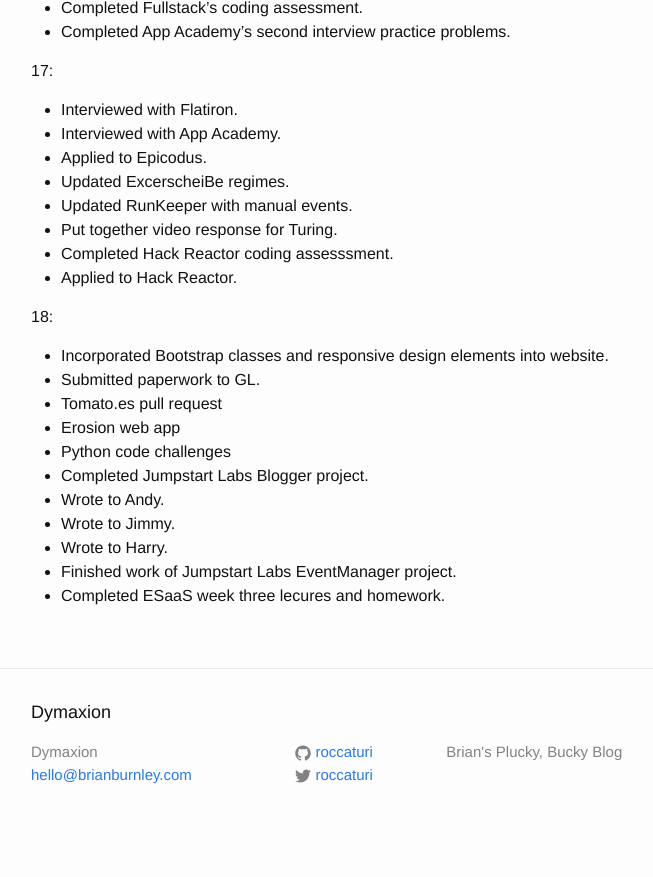
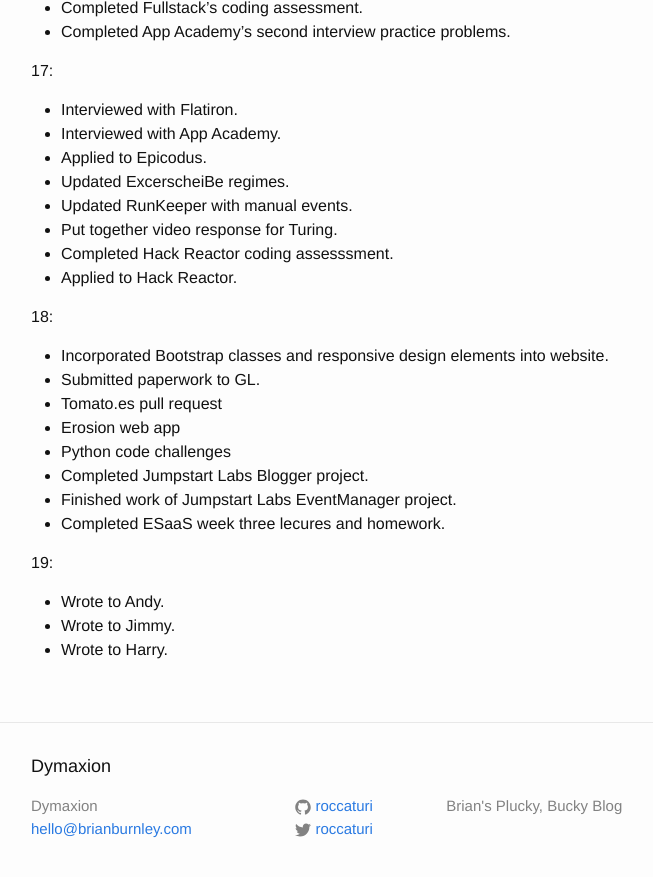
Before and after one commit to roccaturi/roccaturi.github.io, a Jekyll site: the page built from _posts/2014-12-01-journal.md, in a window 1280 px wide and 900 px high, scrolled down 1329 px. Shown: the top 877 px of the window, without its empty margins (239-892 px from the left). Built offline with Jekyll 4.4.1, drawn with Linux system fonts in a browser that asks for light colours; Markdown is read by kramdown in place of the engine named in the settings; before the commit the page ends 2175 px from its top, so only the background shows below that; part of the change alters nothing that is shown.

Commit message:
Updated Dec entry.

```diff
--- a/_posts/2014-12-01-journal.md
+++ b/_posts/2014-12-01-journal.md
@@ -69,8 +69,10 @@ categories: journal
 + Erosion web app
 + Python code challenges
 + Completed Jumpstart Labs Blogger project.
++ Finished work of Jumpstart Labs EventManager project.
++ Completed ESaaS week three lecures and homework.
+
+19:
 + Wrote to Andy.
 + Wrote to Jimmy.
 + Wrote to Harry.
-+ Finished work of Jumpstart Labs EventManager project.
-+ Completed ESaaS week three lecures and homework.
```
